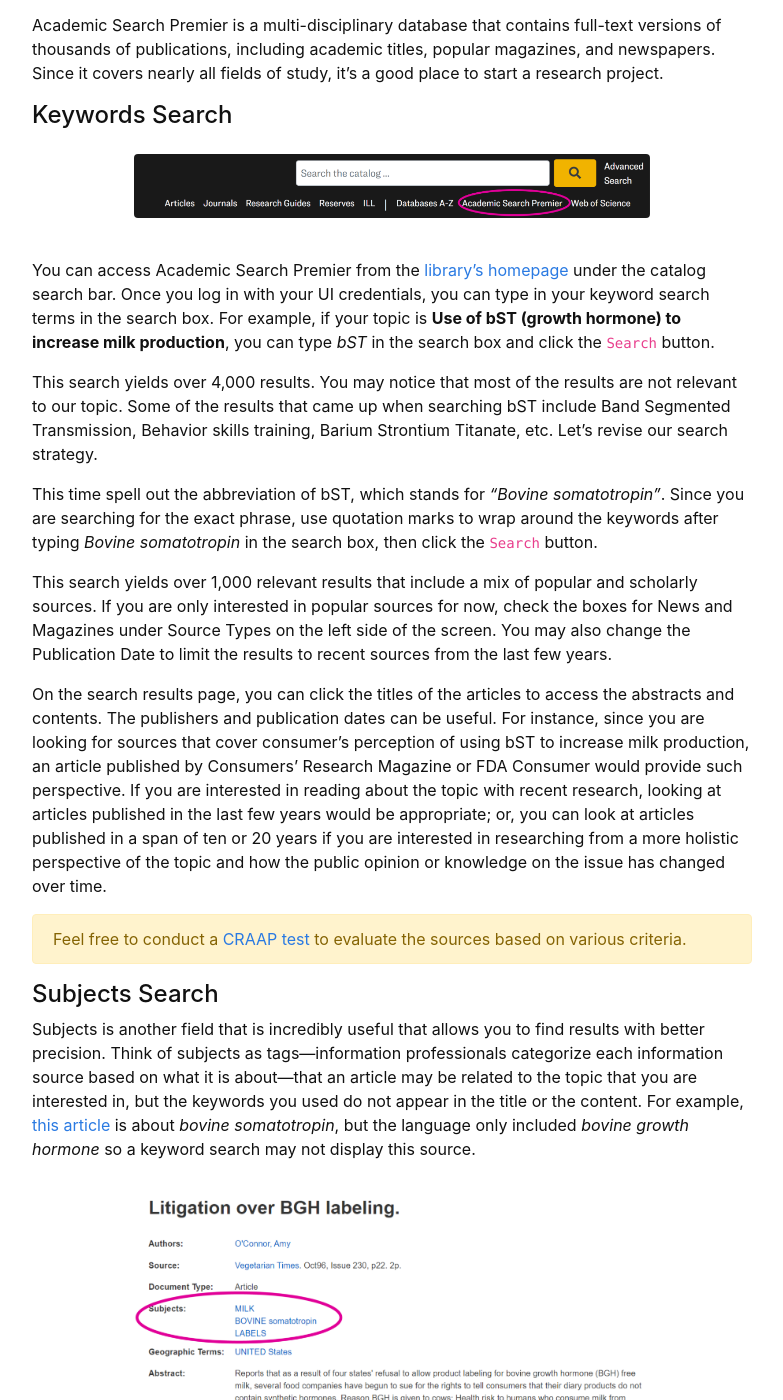
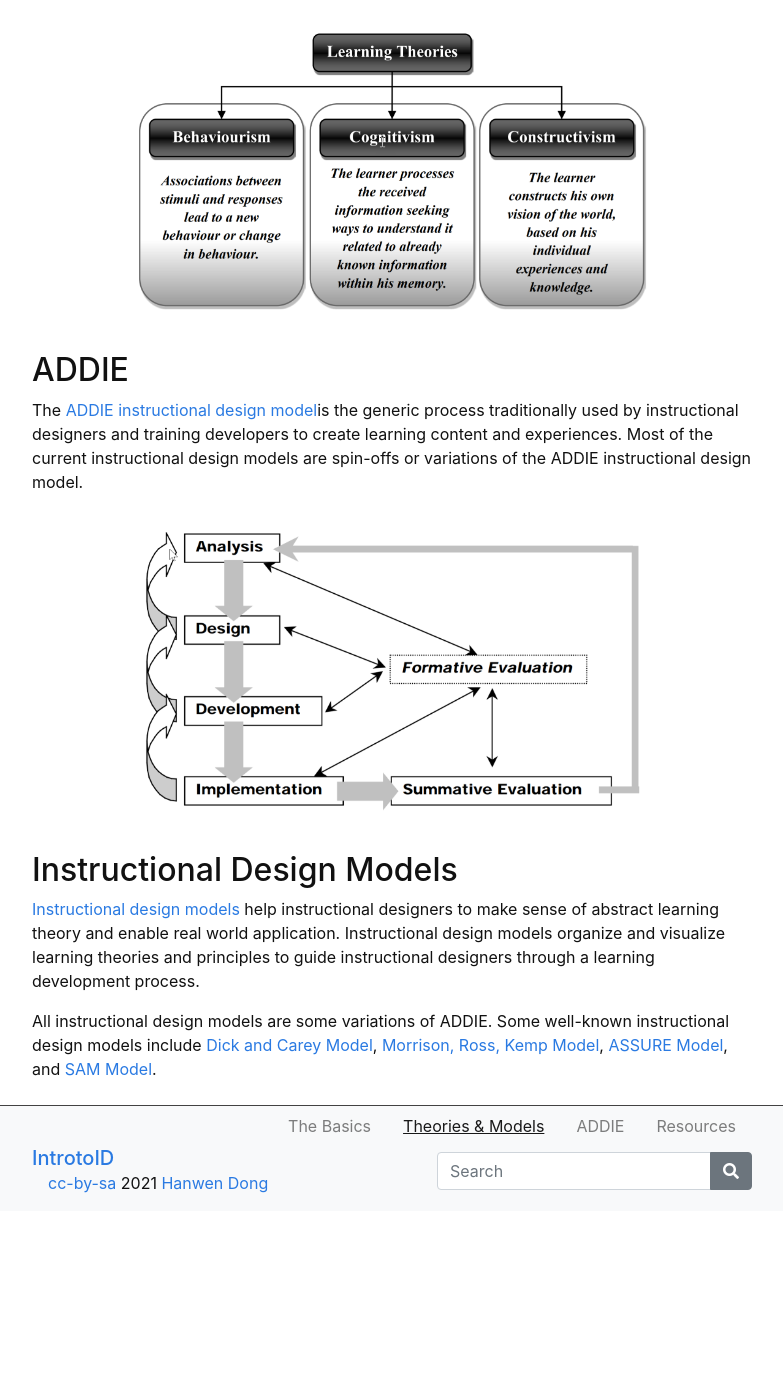
Before and after one commit to hanwendong1/IntrotoID, a Jekyll site: the page built from content/2-Theories&Models.md, in a window 1280 px wide and 1400 px high, scrolled down 215 px. Shown: the whole window, without its empty margins (248-1031 px from the left). Built offline with Jekyll 4.4.1, drawn with Linux system fonts in a browser that asks for light colours; after the commit the page ends 1426 px from its top, so only the background shows below that; some of the changed text lies outside the part shown.

Commit message:
Create 2-Theories&Models.md

```diff
--- a/content/2-Theories&Models.md
+++ b/content/2-Theories&Models.md
@@ -3,67 +3,19 @@ title: Theories & Models
 nav: true
 ---
 
-The assignment requires gathering information on consumers’ perceptions of your chosen subject. We will primarily use Academic Search Premier and CQ Researcher to find popular sources.
+## Learning Theories
+<a href="https://www.instructionaldesigncentral.com/learning-theory/" target="_blank">Learning theories</a> are abstract frameworks that describe how knowledge is received and processed during the learning experience. Learning theory informs the application of instructional design through models.
 
-## Academic Search Premier
+{% include figure.html img="learning_theories.png" alt="Behaviourism, Cognitivism and Constructivism as Learning Theories; image from A Relationship Between Cognitive Information Processing In Learning Theory And Machine Learning Techniques In Cognitive Radios by Zhaneta Tasheva & Rosen Bogdanov" width="75%" %}
 
-Academic Search Premier is a multi-disciplinary database that contains full-text versions of thousands of publications, including academic titles, popular magazines, and newspapers. Since it covers nearly all fields of study, it's a good place to start a research project.
+## ADDIE
 
-#### Keywords Search
+The <a href="https://www.instructionaldesigncentral.com/addie-model" target="_blank">ADDIE instructional design model</a>is the generic process traditionally used by instructional designers and training developers to create learning content and experiences. Most of the current instructional design models are spin-offs or variations of the ADDIE instructional design model.
 
-{% include figure.html img="Screenshots-01.png" alt="Access Academic Search Premier" width="75%" %}
+{% include figure.html img="ADDIE.png" alt="The ADDIE Model; Image from Instructional System Design (ISD): Using the ADDIE Model by Steven J. McGriff" width="75%" %}
 
-You can access Academic Search Premier from the [library’s homepage](https://www.lib.uidaho.edu/) under the catalog search bar. Once you log in with your UI credentials, you can type in your keyword search terms in the search box. For example, if your topic is **Use of bST (growth hormone) to increase milk production**, you can type *bST* in the search box and click the `Search` button.
+## Instructional Design Models
 
-This search yields over 4,000 results. You may notice that most of the results are not relevant to our topic. Some of the results that came up when searching bST include Band Segmented Transmission, Behavior skills training, Barium Strontium Titanate, etc. Let’s revise our search strategy.
+<a href="https://www.instructionaldesigncentral.com/instructionaldesignmodels" target="_blank">Instructional design models</a> help instructional designers to make sense of abstract learning theory and enable real world application. Instructional design models organize and visualize learning theories and principles to guide instructional designers through a learning development process.
 
-This time spell out the abbreviation of bST, which stands for *"Bovine somatotropin"*. Since you are searching for the exact phrase, use quotation marks to wrap around the keywords after typing *Bovine somatotropin* in the search box, then click the `Search` button.
-
-This search yields over 1,000 relevant results that include a mix of popular and scholarly sources. If you are only interested in popular sources for now, check the boxes for News and Magazines under Source Types on the left side of the screen. You may also change the Publication Date to limit the results to recent sources from the last few years.
-
-On the search results page, you can click the titles of the articles to access the abstracts and contents. The publishers and publication dates can be useful. For instance, since you are looking for sources that cover consumer’s perception of using bST to increase milk production, an article published by Consumers' Research Magazine or FDA Consumer would provide such perspective. If you are interested in reading about the topic with recent research, looking at articles published in the last few years would be appropriate; or, you can look at articles published in a span of ten or 20 years if you are interested in researching from a more holistic perspective of the topic and how the public opinion or knowledge on the issue has changed over time.
-
-{% capture text %}Feel free to conduct a [CRAAP test](https://libguides.uidaho.edu/c.php?g=363237&p=2453602) to evaluate the sources based on various criteria.{% endcapture %}
-{% include alert.md text=text color="warning" %}
-
-#### Subjects Search
-
-Subjects is another field that is incredibly useful that allows you to find results with better precision. Think of subjects as tags—information professionals categorize each information source based on what it is about—that an article may be related to the topic that you are interested in, but the keywords you used do not appear in the title or the content. For example, [this article](https://uidaho.idm.oclc.org/login?url=http://search.ebscohost.com/login.aspx?direct=true&db=f5h&AN=9610111153&site=ehost-live&scope=site) is about *bovine somatotropin*, but the language only included *bovine growth hormone* so a keyword search may not display this source.
-
-{% include figure.html img="Screenshots-03.png" alt="Subjects Search" width="75%" %}
-
-This is why searching with subject terms can be more reliable than with keywords.
-Other relevant subjects include:
--	DRUG side effects
--	MILK yield
--	ANIMAL health
--	FOOD safety
--	DAIRY industry
--	HEALTH
--	MILK consumption
-
-Experiment with different combinations of subjects and keywords to see which ones work best for you needs.
-
-#### Full Text and Tools
-
-Other useful features of Academic Search Premier include `HTML Full Text` and `PDF Full Text` on the search results page, and `print`, `email`, and `export` tools in the Tools panel on the search record page.
-
-## Opposing Viewpoints
-
-Opposing Viewpoints is another useful database to search for popular sources. The database includes topic overviews, pro/con viewpoint essays, thousands of podcasts (including premier NPR programs), etc. New reference content is added on an ongoing basis, and new full-text periodical and newspaper articles are added every day. Click [this link](https://go-gale-com.uidaho.idm.oclc.org/ps/dispBasicSearch.do?userGroupName=mosc00780&prodId=OVIC) to access Opposing Viewpoints.
-
-{% include figure.html img="Screenshots-04.png" alt="Opposing Viewpoints" width="75%" %}
-
-In the search box, type in your search terms (*antibiotic AND farm* if your topic is on **Antibiotic use on farm**, for instance). Under `SHOWING RESULTS FOR`, click `Viewpoints` to access viewpoint essays. Other useful content types include `Audio`, `News`, and `Magazines`.
-
-## ProCon.org
-
-ProCon.org is the country’s leading source for information and research on all sides of the controversial issues of the day. Its publisher Britannica is one of the most prominent educational publishers in the world, producer of not only the famed Encyclopaedia Britannica, the oldest continuously published (since 1768) and revised work in the English language, but also a large suite of resources for students, schools, and teachers in multiple languages.
-
-[Pros and Cons of Issue on Milk](https://milk.procon.org/)
-
-## CQ Researcher
-
-The CQ Researcher explores a single 'hot' issue in the news in depth each week. Topics range from social and teen issues to environment, health, education and science and technology. There are 44 reports produced each year including four expanded reports. Every 12,000-word report is written by an experienced journalist and features comments from experts, lawmakers and citizens on all sides of every issue. Numerous charts, graphs and sidebar articles -- plus a pro-con feature, a chronology, lengthy bibliographies and a list of contacts -- round out each report. Follow [this link](https://library-cqpress-com.uidaho.idm.oclc.org/cqresearcher/index.php) to access CQ Researcher.
-
-If your topic is on **Organic vs. conventional farming**, click [this link](https://library-cqpress-com.uidaho.idm.oclc.org/cqresearcher/document.php?id=cqresrre2018110200) to access the full report. You can skim most of the article; the Pro/Con part may be the section that you are most interested in.
+All instructional design models are some variations of ADDIE. Some well-known instructional design models include <a href="https://educationaltechnology.net/dick-and-carey-instructional-model/" target="_blank">Dick and Carey Model</a>, <a href="https://educationaltechnology.net/kemp-design-model/" target="_blank">Morrison, Ross, Kemp Model</a>, <a href="https://educationaltechnology.net/assure-instructional-design-model/" target="_blank">ASSURE Model</a>, and <a href="https://community.articulate.com/articles/an-introduction-to-sam-for-instructional-designers" target="_blank">SAM Model</a>.
```
